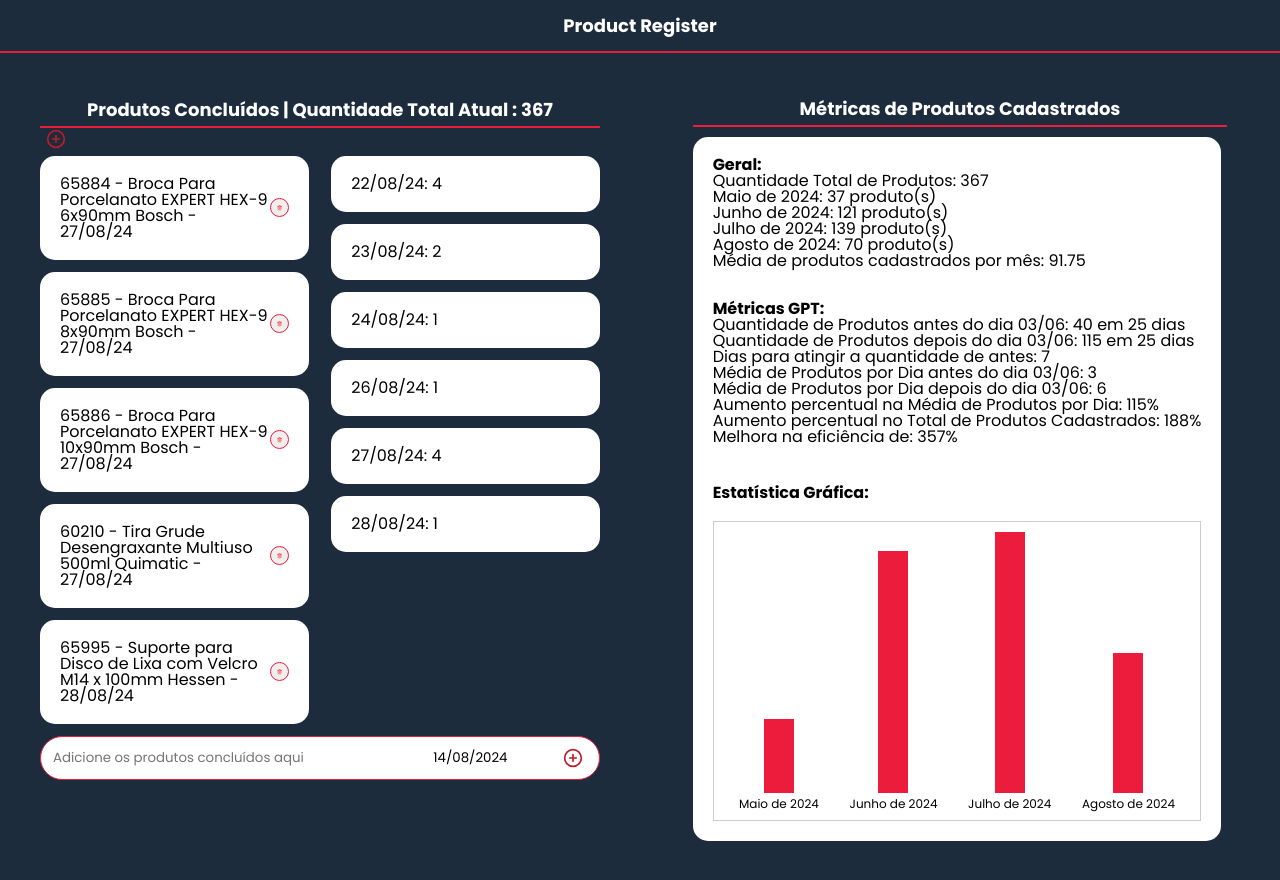
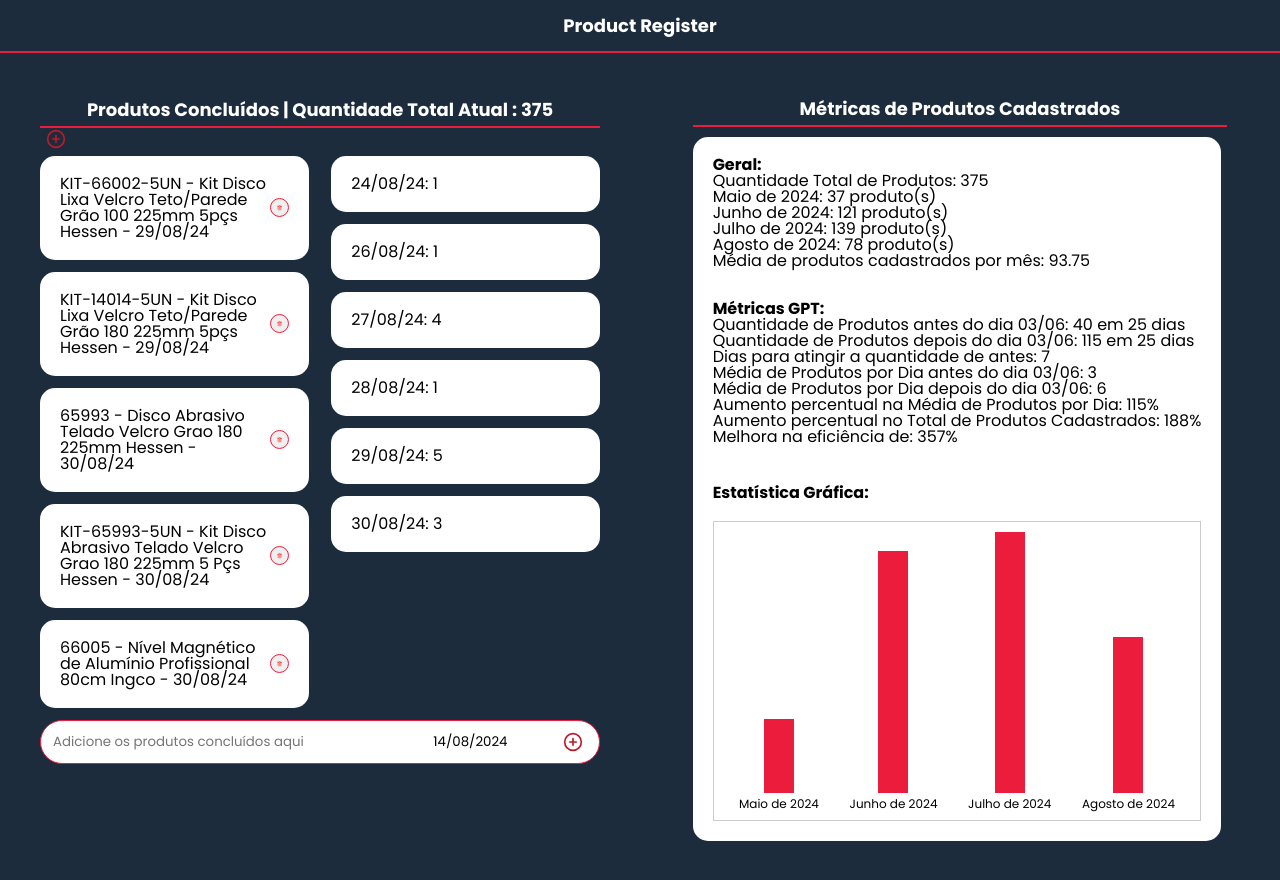
Before and after one commit to victoramattosc/productRegister, a React (Create React App) app: page / in a window 1280 px wide. Shown: the top 880 px of the page. Built offline with nearby package versions, Linux system fonts and the light colour scheme; a web font is replaced by a local one.

Commit message:
update 29 e 30/08

```diff
--- a/src/pages/Data/data.js
+++ b/src/pages/Data/data.js
@@ -366,5 +366,12 @@ export const data = [
     { produto: '65886 - Broca Para Porcelanato EXPERT HEX-9 10x90mm Bosch', data: '2024-08-27' },
     { produto: '60210 - Tira Grude Desengraxante Multiuso 500ml Quimatic', data: '2024-08-27' },
     { produto: '65995 - Suporte para Disco de Lixa com Velcro M14 x 100mm Hessen', data: '2024-08-28' },
-
+    { produto: '66002 - Disco Lixa Velcro Teto e Parede Grão 100 225mm Hessen', data: '2024-08-29' },
+    { produto: '14014 - Disco Lixa Velcro Teto e Parede Grão 180 225mm Hessen', data: '2024-08-29' },
+    { produto: '14014 - Disco Lixa Velcro Teto e Parede Grão 180 225mm Hessen', data: '2024-08-29' },
+    { produto: 'KIT-66002-5UN - Kit Disco Lixa Velcro Teto/Parede Grão 100 225mm 5pçs Hessen', data: '2024-08-29' },
+    { produto: 'KIT-14014-5UN - Kit Disco Lixa Velcro Teto/Parede Grão 180 225mm 5pçs Hessen', data: '2024-08-29' },
+    { produto: '65993 - Disco Abrasivo Telado Velcro Grao 180 225mm Hessen', data: '2024-08-30' },
+    { produto: 'KIT-65993-5UN - Kit Disco Abrasivo Telado Velcro Grao 180 225mm 5 Pçs Hessen', data: '2024-08-30' },
+    { produto: '66005 - Nível Magnético de Alumínio Profissional 80cm Ingco', data: '2024-08-30' },
 ];
```
